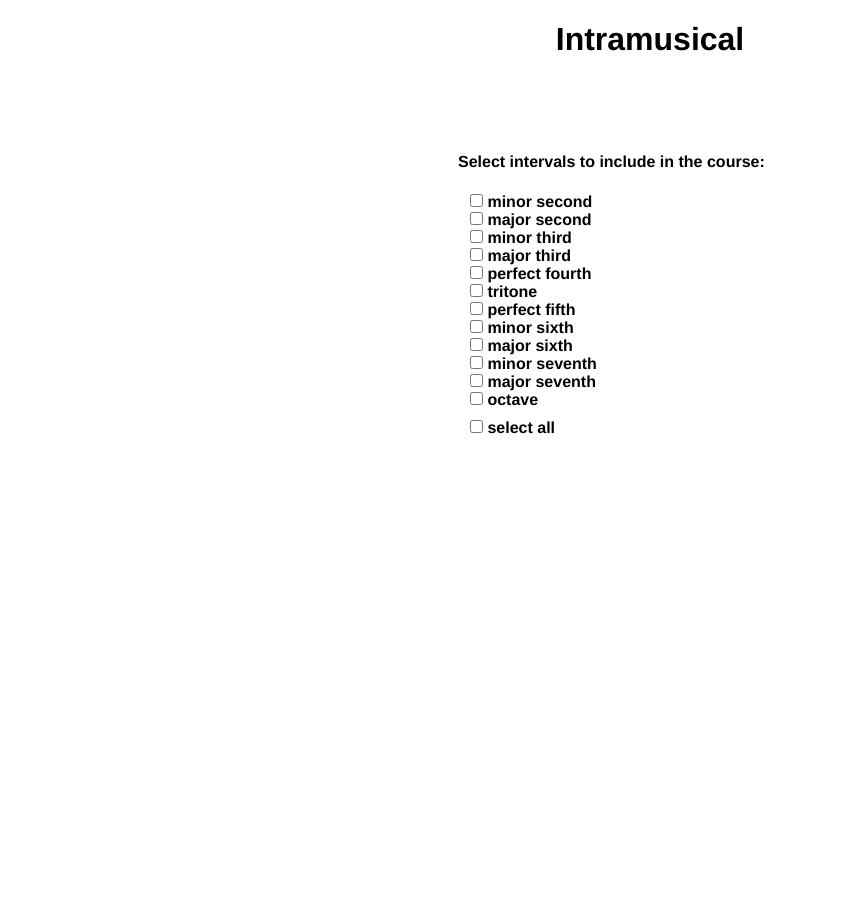
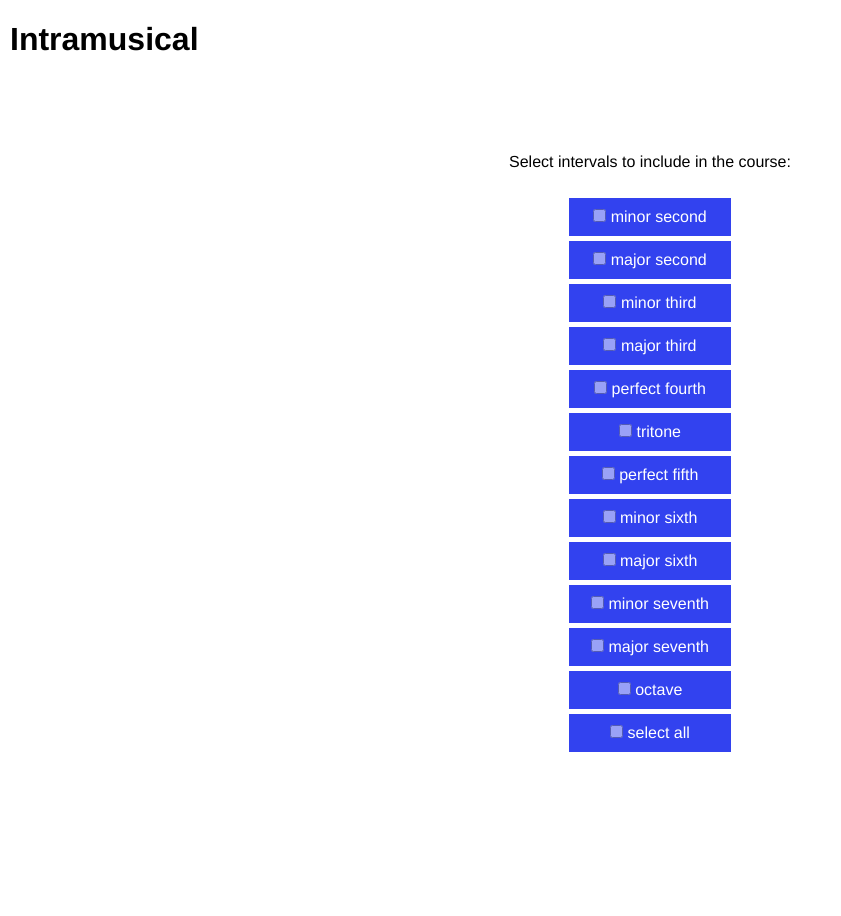
Before and after one commit to palmerev/intra-musical-project, a Django app: template intra_musical_project/ear_training_app/templates/ear_training_app/interval_exercise.html in a window 1280 px wide. Shown: the whole page, without its empty margins (0-841 px from the left). Before the commit the page ends 434 px from the top, so only its background shows below. Run offline with Django 3.2, Linux system fonts and the light colour scheme; the template is opened without the code that fills it, so the values that code supplies are empty.

Commit message:
begin restyling interval-selection menu, put button styles into separate file

```diff
--- /dev/null
+++ b/intra_musical_project/ear_training_app/static/ear_training_app/css/_buttons.scss
@@ -0,0 +1,68 @@
+$play-bg: #12D;
+$answer-bg: #E38900;
+$build-bg: #1B1;
+
+.button-container {
+  margin: 35px;
+  @media screen and (max-width: 475px) {
+    margin: 10px;
+  }
+}
+
+ button {
+  display: inline;
+  text-align: center;
+  margin-left: 5px;
+  padding: 15px;
+  border-radius: 5px;
+  border: none;
+  color: white;
+  // font-weight: bold;
+  @media screen and (max-width: 475px) {
+    margin-left: 3px;
+    padding: 7px;
+  }
+}
+
+#answer-button-container button {
+  @media screen and (max-width: 475px) {
+    margin-left: 0;
+    margin-bottom: 5px;
+    display: block;
+  }
+}
+
+#build-course-button {
+    background-color: $build-bg;
+    &:hover {
+        background-color: darken($build-bg, 1%);
+    }
+}
+
+.play-button {
+  background-color: $play-bg;
+}
+
+.answer-button {
+  background-color: $answer-bg;
+}
+
+.pushed-button {
+    background-color: darken($answer-bg, 5%);
+}
+
+.state-change-button {
+    background-color: #11BB11;
+}
+
+.button-link {
+    color: white;
+    display: block;
+    margin: 0 auto;
+    text-decoration: none;
+    padding: 15px;
+    border-radius: 20px;
+    background-color: #3333ff;
+    text-align: center;
+    width: 4em;
+}
--- a/intra_musical_project/ear_training_app/static/ear_training_app/css/ear_training.css
+++ b/intra_musical_project/ear_training_app/static/ear_training_app/css/ear_training.css
@@ -1,17 +1,67 @@
+/* MAIN STYLES */
+.button-container {
+  margin: 35px; }
+  @media screen and (max-width: 475px) {
+    .button-container {
+      margin: 10px; } }
+
+button {
+  display: inline;
+  text-align: center;
+  margin-left: 5px;
+  padding: 15px;
+  border-radius: 5px;
+  border: none;
+  color: white; }
+  @media screen and (max-width: 475px) {
+    button {
+      margin-left: 3px;
+      padding: 7px; } }
+
+@media screen and (max-width: 475px) {
+  #answer-button-container button {
+    margin-left: 0;
+    margin-bottom: 5px;
+    display: block; } }
+
+#build-course-button {
+  background-color: #1B1; }
+  #build-course-button:hover {
+    background-color: #11b611; }
+
+.play-button {
+  background-color: #12D; }
+
+.answer-button {
+  background-color: #E38900; }
+
+.pushed-button {
+  background-color: #ca7a00; }
+
+.state-change-button {
+  background-color: #11BB11; }
+
+.button-link {
+  color: white;
+  display: block;
+  margin: 0 auto;
+  text-decoration: none;
+  padding: 15px;
+  border-radius: 20px;
+  background-color: #3333ff;
+  text-align: center;
+  width: 4em; }
+
 body {
   width: 100%;
   height: 100%;
   font-family: Helvetica, sans-serif;
-  font-weight: bold;
   padding-left: 10px;
   padding-right: 10px; }
 
-h1,
-.main-content {
-  text-align: center; }
-  h1 input[type=submit],
-  .main-content input[type=submit] {
-    text-align: right; }
+h1 input[type=submit],
+.main-content input[type=submit] {
+  text-align: right; }
 
 @media screen and (max-width: 475px) {
   h1 {
@@ -29,45 +79,25 @@ form {
 .interval-selection-box {
   padding: 15px; }
 
+input[type=checkbox] {
+  opacity: .5; }
+
+.interval-selection label,
+.interval-selection p {
+  text-align: center; }
 .interval-selection label {
-  display: block; }
+  margin: 5px auto;
+  padding-top: 10px;
+  padding-bottom: 10px;
+  display: block;
+  color: white;
+  width: 45%;
+  background-color: #3242ef; }
+.interval-selection input[type=checkbox]:checked + label {
+  background-color: #12D; }
 
 .container {
   margin-left: 25px; }
-
-.button-container {
-  margin: 35px; }
-  @media screen and (max-width: 475px) {
-    .button-container {
-      margin: 10px; } }
-
-button {
-  display: inline;
-  margin-left: 5px;
-  padding: 15px;
-  text-align: center;
-  border: none;
-  color: white;
-  font-weight: bold; }
-  @media screen and (max-width: 475px) {
-    button {
-      margin-left: 3px;
-      padding: 7px; } }
-
-@media screen and (max-width: 475px) {
-  #answer-button-container button {
-    margin-left: 0;
-    margin-bottom: 5px;
-    display: block; } }
-
-#build-course-button {
-  background-color: #3333ff; }
-
-.play-button {
-  background-color: #1122DD; }
-
-.answer-button {
-  background-color: #E38900; }
 
 div > a {
   color: black;
@@ -92,23 +122,6 @@ div > a {
   font-weight: normal;
   color: #001077; }
 
-.pushed-button {
-  background-color: #ca7a00; }
-
-.state-change-button {
-  background-color: #11BB11; }
-
-.button-link {
-  color: white;
-  display: block;
-  margin: 0 auto;
-  text-decoration: none;
-  padding: 15px;
-  border-radius: 20px;
-  background-color: #3333ff;
-  text-align: center;
-  width: 4em; }
-
 .centered-block {
   display: block;
   margin-left: auto;
--- a/intra_musical_project/ear_training_app/static/ear_training_app/css/ear_training.scss
+++ b/intra_musical_project/ear_training_app/static/ear_training_app/css/ear_training.scss
@@ -1,20 +1,18 @@
-$play-bg: #1122DD;
-$answer-bg: #E38900;
-$build-bg: #3333ff;
+/* MAIN STYLES */
+
+@import 'buttons';
 
 body {
   width: 100%;
   height: 100%;
   font-family: Helvetica, sans-serif;
-  font-weight: bold;
   padding-left: 10px;
   padding-right: 10px;
 }
 
-
 h1,
 .main-content {
-  text-align: center;
+  // text-align: center;
     input[type=submit] {
       text-align: right;
     }
@@ -42,59 +40,40 @@ form {
   padding: 15px;
 }
 
-.interval-selection label {
-  display: block;
+input[type=checkbox] {
+    opacity: .5;
+}
+
+.interval-selection {
+    label,
+    p {
+        text-align: center;
+    }
+    label {
+        $top-btm-padding: 10px;
+        margin: 5px auto;
+        padding-top: $top-btm-padding;
+        padding-bottom: $top-btm-padding;
+        display: block;
+        color: white;
+        width: 45%;
+        background-color: lighten($play-bg, 10%);
+    }
+    input[type=checkbox]:checked + label {
+        background-color: $play-bg;
+    }
 }
 
 .container {
-  margin-left: 25px;
-}
-
-.button-container {
-  margin: 35px;
-  @media screen and (max-width: 475px) {
-    margin: 10px;
-  }
-}
-
- button {
-  display: inline;
-  margin-left: 5px;
-  padding: 15px;
-  text-align: center;
-  border: none;
-  color: white;
-  font-weight: bold;
-  @media screen and (max-width: 475px) {
-    margin-left: 3px;
-    padding: 7px;
-  }
-}
-
-#answer-button-container button {
-  @media screen and (max-width: 475px) {
-    margin-left: 0;
-    margin-bottom: 5px;
-    display: block;
-  }
-}
-
-#build-course-button {
-    background-color: $build-bg;
-}
-.play-button {
-  background-color: $play-bg;
-}
-
-.answer-button {
-  background-color: $answer-bg;
+    margin-left: 25px;
 }
 
 div > a {
-  color: black;
-  font-weight: bold;
-  text-decoration: none;
+    color: black;
+    font-weight: bold;
+    text-decoration: none;
 }
+
 
 #login-status-wrapper {
   position: absolute;
@@ -119,28 +98,12 @@ div > a {
   color: #001077;
 }
 
-.pushed-button {
-    background-color: darken($answer-bg, 5%);
-}
-.state-change-button {
-    background-color: #11BB11;
-}
-.button-link {
-    color: white;
-    display: block;
-    margin: 0 auto;
-    text-decoration: none;
-    padding: 15px;
-    border-radius: 20px;
-    background-color: #3333ff;
-    text-align: center;
-    width: 4em;
-}
 .centered-block {
     display: block;
     margin-left: auto;
     margin-right: auto;
 }
+
 .disabled {
   color: #F5F5F5;
   background: #DDDDDD;
```
